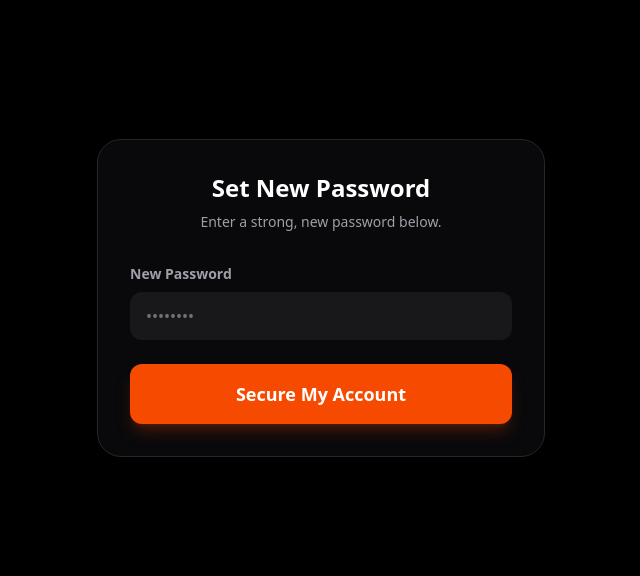
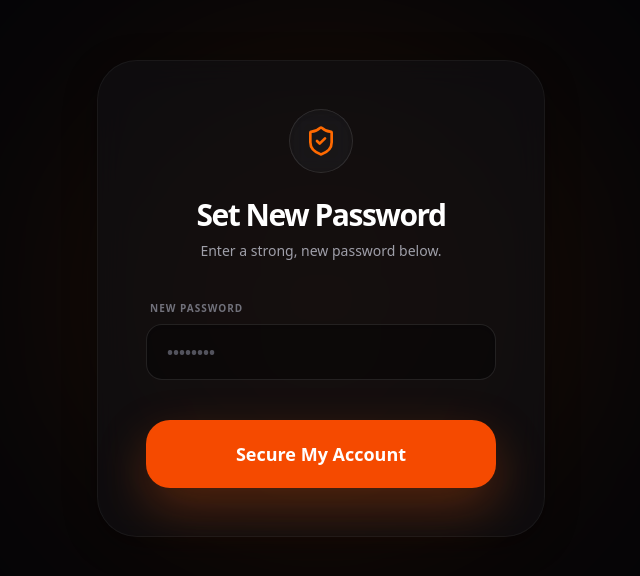
Before and after one commit to KevinDang38/Chinh-app, a Next.js app: page /update-password in a window 1280 px wide. Shown: the part 102-678 px from the top of the page, without its empty margins (319-959 px from the left). Built offline with nearby package versions, Linux system fonts and the light colour scheme; no server answers.

Commit message:
feat: update nav and forgot password

```diff
--- a/src/app/update-password/page.js
+++ b/src/app/update-password/page.js
@@ -2,6 +2,7 @@
 import { useState } from "react";
 import { supabase } from "../../lib/supabaseClient";
 import { useRouter } from "next/navigation";
+import { ShieldCheck } from "lucide-react";
 
 export default function UpdatePassword() {
   const [password, setPassword] = useState("");
@@ -25,26 +26,45 @@ export default function UpdatePassword() {
     }
   };
 
-  const inputStyle = "block w-full h-12 rounded-xl border-zinc-800 bg-zinc-900 text-white placeholder-zinc-500 focus:border-orange-500 focus:ring-1 focus:ring-orange-500 outline-none transition-all px-4";
+  return (
+    <main className="min-h-screen bg-[#050507] flex flex-col items-center justify-center p-6 relative overflow-hidden">
 
-  return (
-    <main className="min-h-screen bg-black flex flex-col items-center justify-center p-4">
-      <div className="bg-zinc-950 p-8 rounded-3xl shadow-2xl border border-zinc-800 w-full max-w-md">
-        <div className="mb-8 text-center">
-          <h2 className="text-2xl font-extrabold text-white mb-2">Set New Password</h2>
-          <p className="text-zinc-400 text-sm">Enter a strong, new password below.</p>
+      <div className="absolute top-1/2 left-1/2 -translate-x-1/2 -translate-y-1/2 w-125 h-125 bg-orange-500/10 rounded-full blur-[120px] pointer-events-none"></div>
+
+      <div className="glass-panel p-8 sm:p-12 rounded-[2.5rem] w-full max-w-md shadow-2xl border border-white/5 bg-linear-to-br from-white/3 to-transparent relative z-10">
+
+        <div className="mb-10 text-center">
+          <div className="w-16 h-16 glass-card rounded-full flex items-center justify-center mx-auto mb-6 shadow-inner border border-white/10">
+            <ShieldCheck className="w-8 h-8 text-orange-500" />
+          </div>
+          <h2 className="text-3xl font-black text-white tracking-tighter mb-2">Set New Password</h2>
+          <p className="text-zinc-400 text-sm font-medium">Enter a strong, new password below.</p>
         </div>
+
         <form onSubmit={handleUpdatePassword} className="space-y-6">
           <div>
-            <label className="block text-sm font-semibold text-zinc-400 mb-2">New Password</label>
-            <input type="password" required value={password} onChange={(e) => setPassword(e.target.value)} className={inputStyle} placeholder="••••••••" />
+            <label className="block text-[10px] text-zinc-500 font-black uppercase tracking-widest mb-2 ml-1">New Password</label>
+            <input
+              type="password"
+              required
+              value={password}
+              onChange={(e) => setPassword(e.target.value)}
+              className="w-full h-14 px-5 bg-black/40 border border-white/10 rounded-2xl text-white outline-none focus:border-orange-500/50 transition-all placeholder:text-zinc-600 shadow-inner text-base font-bold"
+              placeholder="••••••••"
+            />
           </div>
-          <button type="submit" disabled={loading} className="w-full bg-orange-600 text-white font-extrabold py-4 rounded-xl hover:bg-orange-500 transition shadow-lg shadow-orange-900/50 disabled:bg-zinc-800 disabled:text-zinc-500 text-lg">
-            {loading ? "Updating..." : "Secure My Account"}
+
+          <button
+            type="submit"
+            disabled={loading}
+            className="w-full bg-orange-600 text-white font-black text-lg py-5 rounded-3xl hover:bg-orange-500 active:scale-95 transition-all shadow-[0_20px_50px_rgba(234,88,12,0.3)] disabled:opacity-50 mt-4"
+          >
+            {loading ? <div className="w-6 h-6 border-4 border-white/20 border-t-white rounded-full animate-spin mx-auto"></div> : "Secure My Account"}
           </button>
         </form>
+
         {message && (
-          <div className={`mt-6 p-4 rounded-xl text-sm text-center font-bold ${message.includes("Error") ? "bg-red-500/10 text-red-400 border border-red-500/20" : "bg-green-500/10 text-green-400 border border-green-500/20"}`}>
+          <div className={`mt-6 p-4 rounded-xl text-sm text-center font-bold border ${message.includes("Error") ? "bg-red-500/10 text-red-400 border-red-500/20" : "bg-green-500/10 text-green-400 border-green-500/20"}`}>
             {message}
           </div>
         )}
--- a/src/components/Sidebar.js
+++ b/src/components/Sidebar.js
@@ -45,25 +45,23 @@ export default function Sidebar({ isOpen, setIsOpen }) {
     router.push("/login");
   };
 
-  const safeTranslate = (key, fallback) => {
-    const result = t(key);
-    return (result === key || !result) ? fallback : result;
-  };
-
   const navItems = [
-    { name: safeTranslate('sidebar.dashboard', 'Dashboard'), path: '/dashboard' },
-    { name: safeTranslate('sidebar.logMatch', 'Log Match'), path: '/' },
-    { name: safeTranslate('sidebar.friends', 'Friends'), path: '/friends' },
-    { name: safeTranslate('sidebar.events', 'Events'), path: '/events' },
+    { name: t('sidebar.dashboard'), path: '/dashboard' },
+    { name: t('sidebar.logMatch'), path: '/' },
+    { name: t('sidebar.events'), path: '/events' },
   ];
 
+  // Only show Friends and Host Event if the user is actively logged in
+  if (user) {
+    navItems.splice(2, 0, { name: t('sidebar.friends'), path: '/friends' });
+  }
+
   if (userProfile.role === "admin") {
-    navItems.push({ name: safeTranslate('sidebar.hostEvent', 'Host Event'), path: '/events/create' });
+    navItems.push({ name: t('sidebar.hostEvent'), path: '/events/create' });
   }
 
   return (
     <>
-      {/* 📱 MOBILE: Top Header (Logo Left, Hamburger Right) */}
       <div className="md:hidden fixed top-0 left-0 right-0 h-16 bg-[#050507]/90 backdrop-blur-xl border-b border-white/5 z-40 flex items-center justify-between px-5">
         <Link href="/dashboard" className="text-xl font-black text-white tracking-tighter">
           Chình
@@ -79,7 +77,6 @@ export default function Sidebar({ isOpen, setIsOpen }) {
         </button>
       </div>
 
-      {/* 📱 MOBILE: Sleek Slide-In Drawer (From Right) */}
       {isMobileOpen && (
         <>
           <div
@@ -89,7 +86,6 @@ export default function Sidebar({ isOpen, setIsOpen }) {
 
           <div className="md:hidden fixed inset-y-0 right-0 w-70 bg-[#0a0a0c] z-50 flex flex-col justify-between shadow-2xl border-l border-white/5 animate-in slide-in-from-right duration-300">
             <div>
-              {/* Profile Integration in Mobile Menu */}
               <div className="p-6 border-b border-white/5 mb-2 bg-white/2">
                 {user ? (
                   <div className="flex items-center gap-3">
@@ -126,30 +122,30 @@ export default function Sidebar({ isOpen, setIsOpen }) {
               </nav>
             </div>
 
-            {user && (
             <div className="p-3 border-t border-white/5 space-y-1">
               <button
                 onClick={toggleLanguage}
                 className="w-full flex justify-between items-center px-5 py-4 text-sm font-bold text-zinc-500 rounded-2xl active:bg-white/5 transition-colors"
               >
-                  <span>{safeTranslate('sidebar.language', 'Language')}</span>
+                <span>{t('sidebar.language')}</span>
                 <span className="text-orange-500 uppercase">{language || 'EN'}</span>
               </button>
+              {user && (
                 <button
                   onClick={handleSignOut}
                   className="w-full text-left px-5 py-4 text-sm font-bold text-red-500/80 active:text-red-500 rounded-2xl active:bg-red-500/10 transition-colors"
                 >
-                  {safeTranslate('sidebar.signOut', 'Sign Out')}
+                  {t('sidebar.signOut')}
                 </button>
+              )}
             </div>
-            )}
           </div>
         </>
       )}
 
-      {/* 💻 DESKTOP: "Floating Island" Sidebar */}
-      <aside className="hidden md:flex flex-col justify-between w-64 h-[calc(100vh-2rem)] sticky top-4 ml-4 mb-4 bg-[#0a0a0c]/80 backdrop-blur-3xl border border-white/5 shrink-0 rounded-4xl shadow-2xl overflow-hidden z-50">
-        <div className="absolute top-0 left-0 w-full h-32 bg-linear-to-b from-white/3 to-transparent pointer-events-none"></div>
+      {/* 💻 DESKTOP SIDEBAR - Layout Fixed (No gap on left) */}
+      <aside className="hidden md:flex flex-col justify-between w-64 h-screen sticky top-0 bg-[#0a0a0c]/80 backdrop-blur-3xl border-r border-white/5 shrink-0 overflow-hidden z-50">
+        <div className="absolute top-0 left-0 w-full h-32 bg-linear-to-b from-white/2 to-transparent pointer-events-none"></div>
 
         <div className="pt-10 relative z-10">
           <div className="px-8 mb-10">
@@ -178,23 +174,23 @@ export default function Sidebar({ isOpen, setIsOpen }) {
           </nav>
         </div>
 
-        {user && (
-          <div className="p-3 space-y-1 relative z-10">
+        <div className="p-3 space-y-1 relative z-10 mb-4">
           <button
             onClick={toggleLanguage}
             className="w-full flex justify-between items-center px-5 py-3 text-sm font-bold text-zinc-500 hover:text-white transition-colors rounded-2xl hover:bg-white/5"
           >
-              <span className="tracking-wide">{safeTranslate('sidebar.language', 'Language')}</span>
+            <span className="tracking-wide">{t('sidebar.language')}</span>
             <span className="text-orange-500 uppercase">{language || 'EN'}</span>
           </button>
+          {user && (
             <button
               onClick={handleSignOut}
               className="w-full text-left px-5 py-3 text-sm font-bold text-red-500/70 hover:text-red-500 transition-colors rounded-2xl hover:bg-red-500/10 tracking-wide"
             >
-              {safeTranslate('sidebar.signOut', 'Sign Out')}
+              {t('sidebar.signOut')}
             </button>
+          )}
         </div>
-        )}
       </aside>
     </>
   );
```
Also changed, not shown: src/app/friends/page.js (+36 -19 lines). Lines whose indentation alone changed are shown as unchanged.
